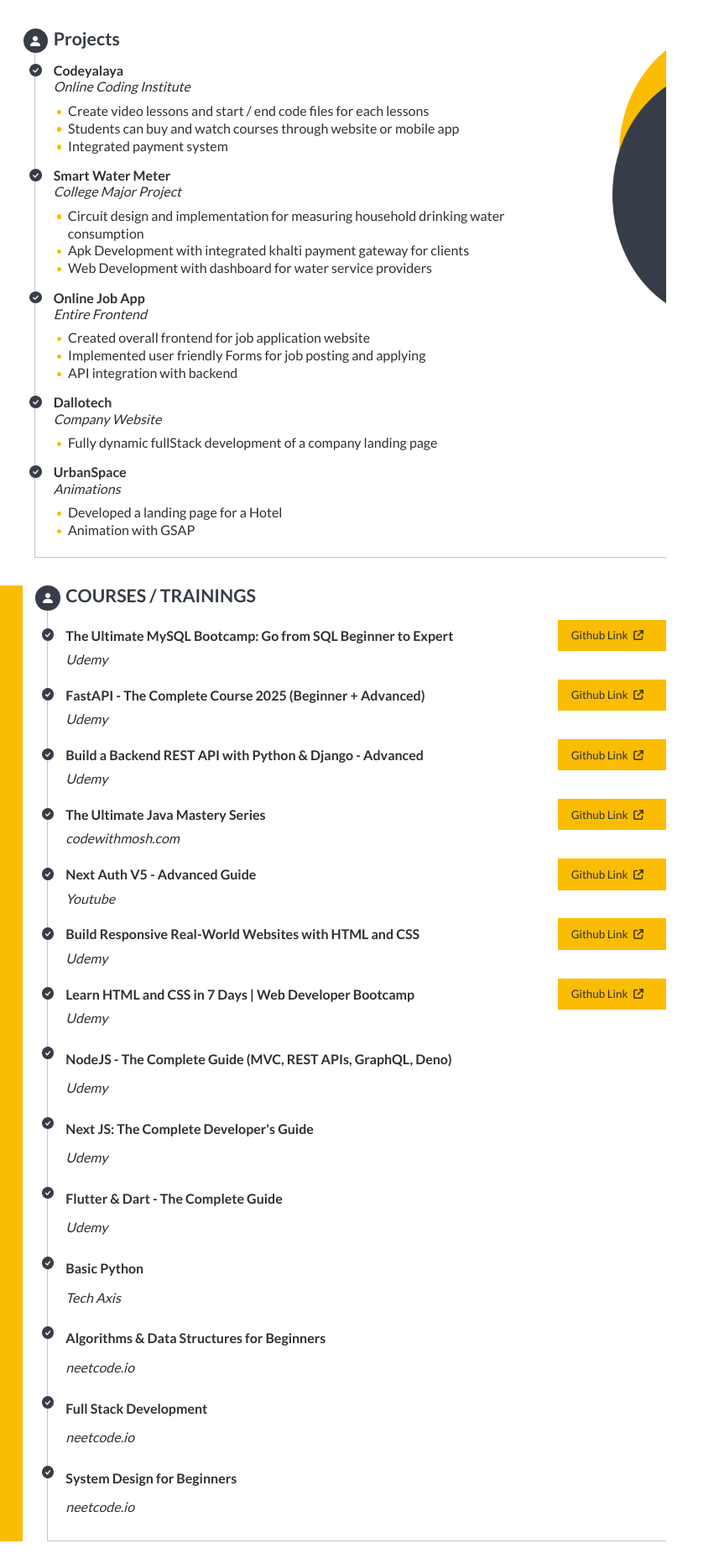
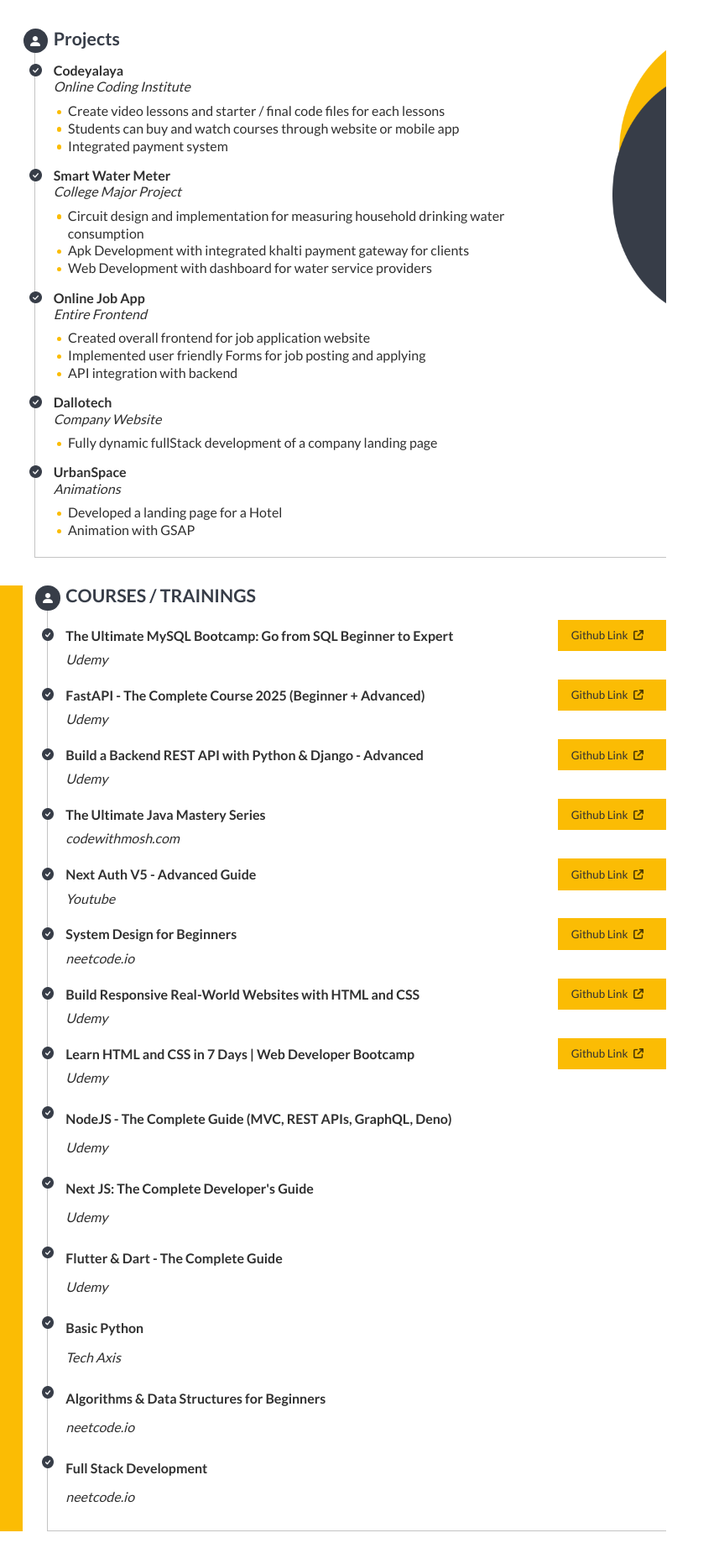
Before and after one commit to bidursapkota00/next-resume, a Next.js app: page / in a window 1280 px wide. Shown: the part 1640-3496 px from the top of the page at 84% size, without its empty margins (0-857 px from the left). Built offline with nearby package versions, Linux system fonts and the light colour scheme.

Commit message:
trainings updated

```diff
--- a/src/app/data.js
+++ b/src/app/data.js
@@ -73,7 +73,7 @@
       title: "Codeyalaya",
       expertise: "Online Coding Institute",
       description: [
-        "Create video lessons and start / end code files for each lessons",
+        "Create video lessons and starter / final code files for each lessons",
         "Students can buy and watch courses through website or mobile app",
         "Integrated payment system",
       ],
@@ -145,6 +145,11 @@
       github: "https://github.com/bidursapkota00/next-auth-v5-advanced-guide",
     },
     {
+      title: "System Design for Beginners",
+      organization: "neetcode.io",
+      github: "https://github.com/bidursapkota00/System-Design-for-Beginners",
+    },
+    {
       title: "Build Responsive Real-World Websites with HTML and CSS",
       organization: "Udemy",
       github:
@@ -206,11 +211,7 @@
       organization: "neetcode.io",
       github: "",
     },
-    {
-      title: "System Design for Beginners",
-      organization: "neetcode.io",
-      github: "",
-    },
+
     // {
     //   title: "Docker & Kubernetes: The Practical Guide",
     //   organization: "Udemy",
```
